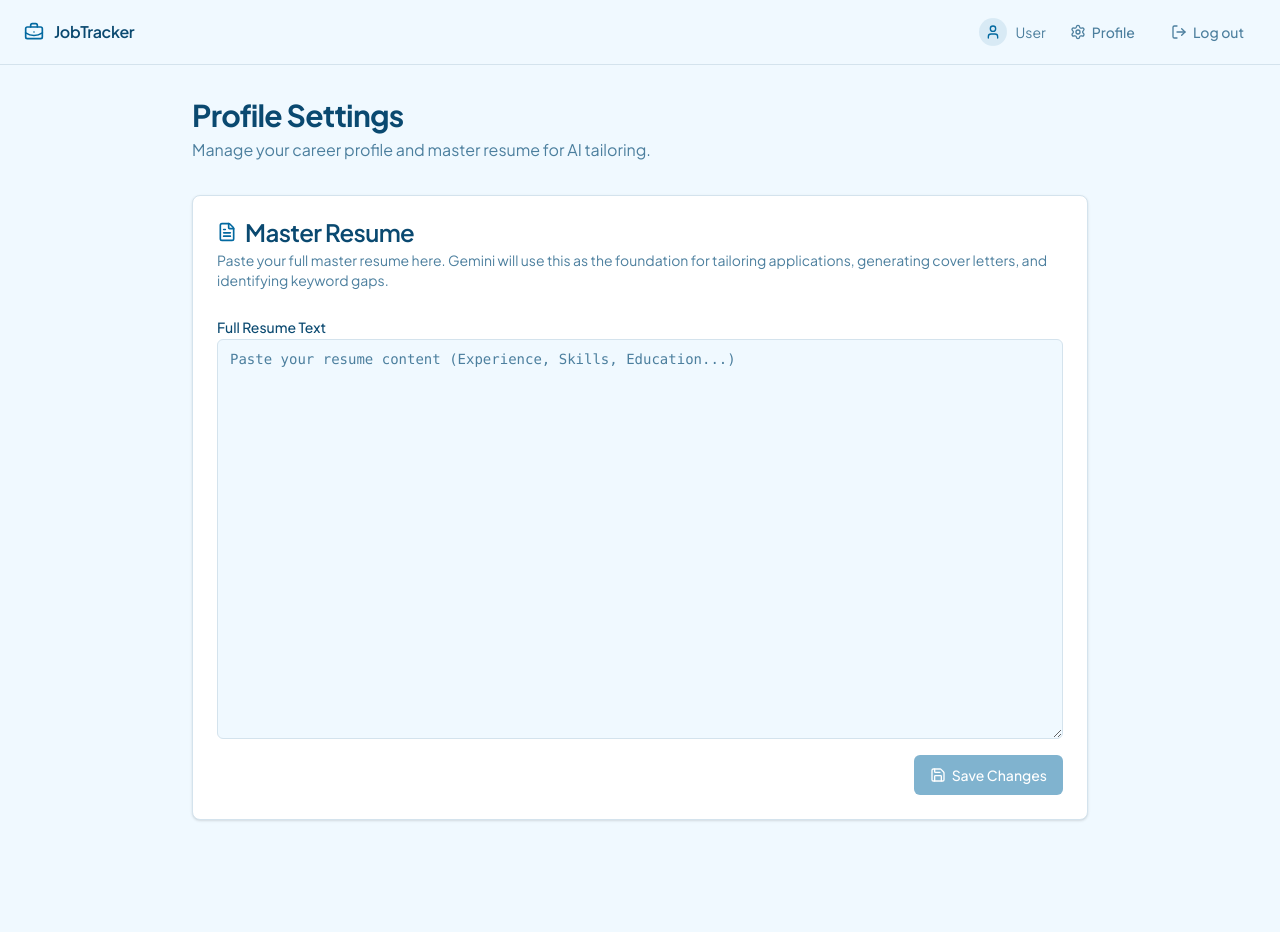
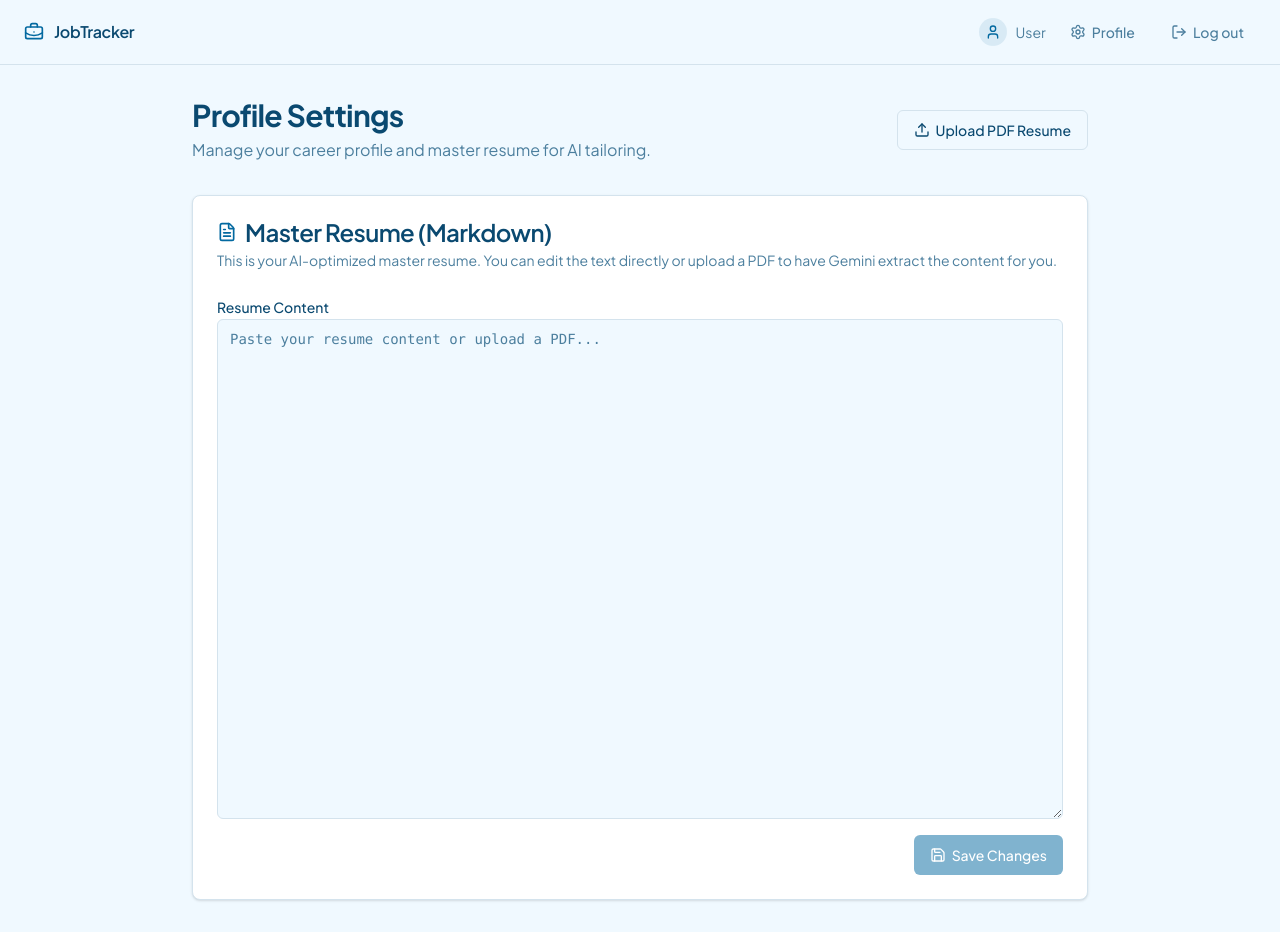
Before and after one commit to piyapathongron-art/jobTracker-frontend, a Next.js app: page /dashboard/profile in a window 1280 px wide. Before the commit the page ends 852 px from the top, so only its background shows below. Built offline with nearby package versions, Linux system fonts and the light colour scheme; no server answers.

Commit message:
feat: add upload pdf to markdown

```diff
--- a/app/dashboard/profile/page.tsx
+++ b/app/dashboard/profile/page.tsx
@@ -1,18 +1,20 @@
 "use client";
 
-import { useEffect, useState } from "react";
+import { useEffect, useState, useRef } from "react";
 import { Card, CardContent, CardDescription, CardHeader, CardTitle } from "@/components/ui/card";
 import { Button } from "@/components/ui/button";
 import { Textarea } from "@/components/ui/textarea";
 import { Label } from "@/components/ui/label";
 import { api } from "@/lib/axios";
-import { Loader2, Save, FileText, CheckCircle2 } from "lucide-react";
+import { Loader2, Save, FileText, CheckCircle2, Upload, AlertCircle } from "lucide-react";
 
 export default function ProfilePage() {
   const [resume, setResume] = useState("");
   const [isLoading, setIsLoading] = useState(true);
   const [isSaving, setIsSaving] = useState(false);
+  const [isUploading, setIsUploading] = useState(false);
   const [message, setMessage] = useState<{ type: "success" | "error"; text: string } | null>(null);
+  const fileInputRef = useRef<HTMLInputElement>(null);
 
   useEffect(() => {
     async function fetchProfile() {
@@ -41,6 +43,35 @@ export default function ProfilePage() {
     }
   }
 
+  async function handleFileUpload(e: React.ChangeEvent<HTMLInputElement>) {
+    const file = e.target.files?.[0];
+    if (!file) return;
+
+    if (file.type !== "application/pdf") {
+      setMessage({ type: "error", text: "Please upload a PDF file." });
+      return;
+    }
+
+    setIsUploading(true);
+    setMessage(null);
+
+    const formData = new FormData();
+    formData.append("resume", file);
+
+    try {
+      const res = await api.post("/api/users/profile/upload-pdf", formData, {
+        headers: { "Content-Type": "multipart/form-data" },
+      });
+      setResume(res.data.baseResume);
+      setMessage({ type: "success", text: "Resume extracted and updated successfully!" });
+    } catch (err: any) {
+      setMessage({ type: "error", text: err.response?.data?.error || "Failed to upload and parse PDF." });
+    } finally {
+      setIsUploading(false);
+      if (fileInputRef.current) fileInputRef.current.value = "";
+    }
+  }
+
   if (isLoading) {
     return (
       <div className="flex items-center justify-center py-24 text-muted-foreground">
@@ -52,21 +83,52 @@ export default function ProfilePage() {
 
   return (
     <div className="max-w-4xl mx-auto">
-      <div className="mb-8">
-        <h1 className="text-3xl font-bold tracking-tight">Profile Settings</h1>
-        <p className="text-muted-foreground mt-1">
-          Manage your career profile and master resume for AI tailoring.
-        </p>
+      <div className="mb-8 flex items-center justify-between">
+        <div>
+          <h1 className="text-3xl font-bold tracking-tight">Profile Settings</h1>
+          <p className="text-muted-foreground mt-1">
+            Manage your career profile and master resume for AI tailoring.
+          </p>
+        </div>
+
+        <div className="flex gap-2">
+          <input
+            type="file"
+            accept="application/pdf"
+            className="hidden"
+            ref={fileInputRef}
+            onChange={handleFileUpload}
+            disabled={isUploading || isSaving}
+          />
+          <Button
+            variant="outline"
+            className="gap-1.5"
+            onClick={() => fileInputRef.current?.click()}
+            disabled={isUploading || isSaving}
+          >
+            {isUploading ? (
+              <>
+                <Loader2 className="h-4 w-4 animate-spin" />
+                Extracting...
+              </>
+            ) : (
+              <>
+                <Upload className="h-4 w-4" />
+                Upload PDF Resume
+              </>
+            )}
+          </Button>
+        </div>
       </div>
 
       <Card className="border-border">
         <CardHeader>
           <div className="flex items-center gap-2">
             <FileText className="h-5 w-5 text-primary" />
-            <CardTitle>Master Resume</CardTitle>
+            <CardTitle>Master Resume (Markdown)</CardTitle>
           </div>
           <CardDescription>
-            Paste your full master resume here. Gemini will use this as the foundation for tailoring applications, generating cover letters, and identifying keyword gaps.
+            This is your AI-optimized master resume. You can edit the text directly or upload a PDF to have Gemini extract the content for you.
           </CardDescription>
         </CardHeader>
         <CardContent className="space-y-4">
@@ -74,27 +136,27 @@ export default function ProfilePage() {
             <div className={`p-3 rounded-lg flex items-center gap-2 text-sm ${
               message.type === "success" ? "bg-green-50 text-green-700 border border-green-200" : "bg-red-50 text-red-700 border border-red-200"
             }`}>
-              {message.type === "success" && <CheckCircle2 className="h-4 w-4" />}
+              {message.type === "success" ? <CheckCircle2 className="h-4 w-4" /> : <AlertCircle className="h-4 w-4" />}
               {message.text}
             </div>
           )}
 
           <div className="space-y-2">
-            <Label htmlFor="resume">Full Resume Text</Label>
+            <Label htmlFor="resume">Resume Content</Label>
             <Textarea
               id="resume"
-              placeholder="Paste your resume content (Experience, Skills, Education...)"
-              className="min-h-[400px] font-mono text-sm leading-relaxed"
+              placeholder="Paste your resume content or upload a PDF..."
+              className="min-h-[500px] font-mono text-sm leading-relaxed"
               value={resume}
               onChange={(e) => setResume(e.target.value)}
-              disabled={isSaving}
+              disabled={isSaving || isUploading}
             />
           </div>
 
           <div className="flex justify-end">
             <Button
               onClick={handleSave}
-              disabled={isSaving || !resume.trim()}
+              disabled={isSaving || isUploading || !resume.trim()}
               className="gap-1.5"
             >
               {isSaving ? (
```
